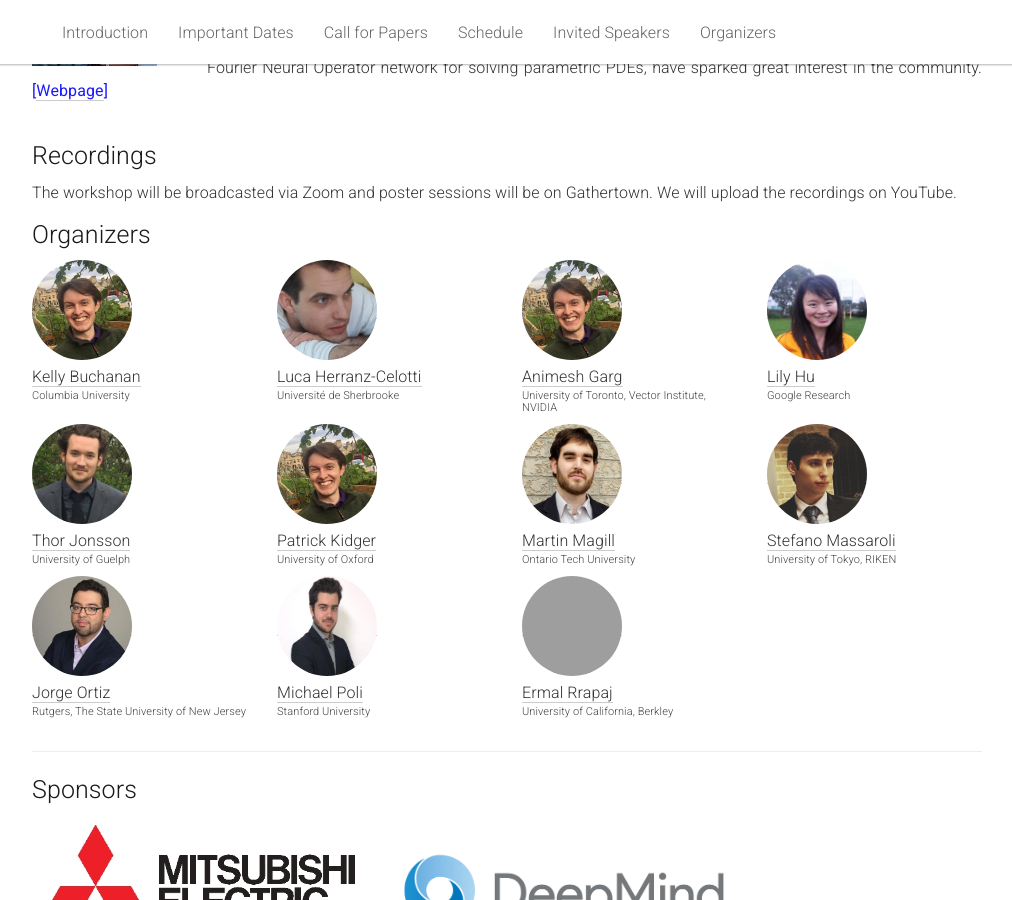
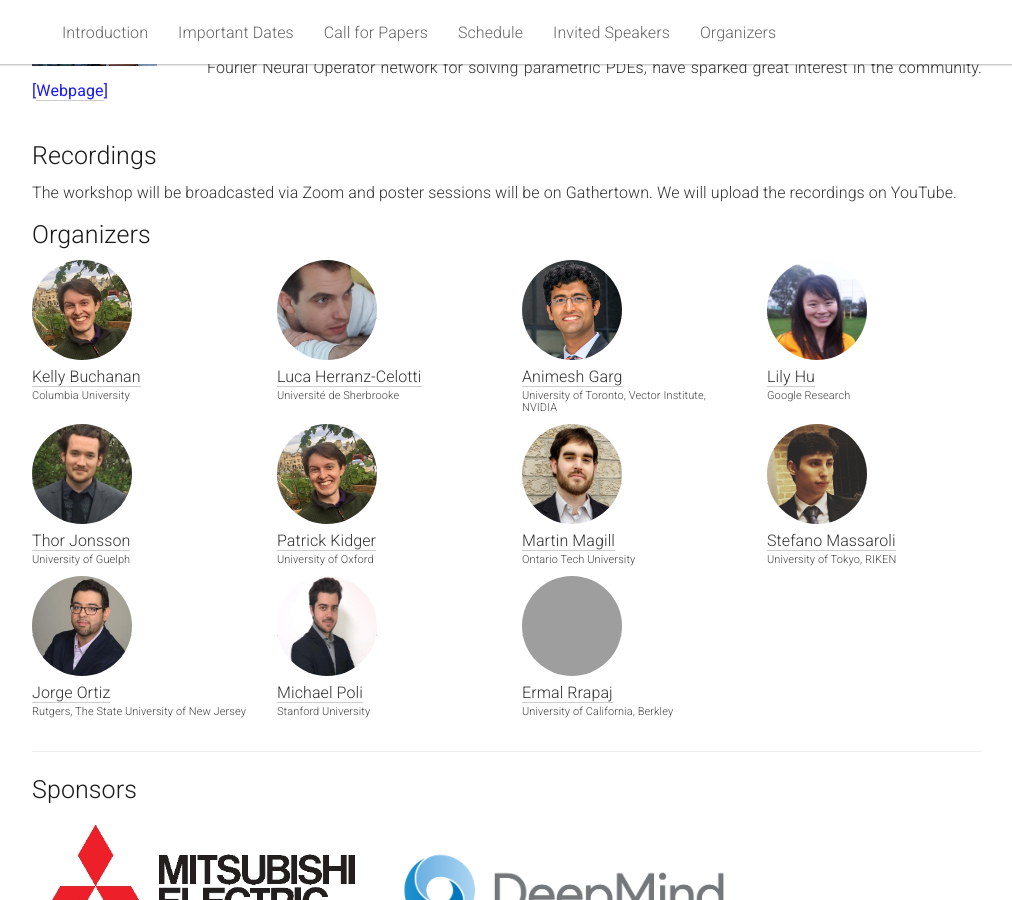
Before and after one commit to dl-de/dl-de.github.io, a Jekyll site: the page built from _pages/home.md, in a window 1280 px wide and 900 px high, scrolled down 3004 px. Shown: the whole window, without its empty margins (133-1145 px from the left). Built offline with Jekyll 4.4.1, drawn with Linux system fonts in a browser that asks for light colours; grey boxes are pictures that could not be loaded.

Commit message:
more photos

```diff
--- a/_pages/home.md
+++ b/_pages/home.md
@@ -287,7 +287,7 @@ The scope of the workshop spans topics at the intersection of DL and DEs, includ
 
   <div class="col-xs-3">
     <a href="kidger.site">
-      <img class="people-pic" src="{{ "/static/img/people/patrickkidger.jpg" | prepend:site.baseurl }}">
+      <img class="people-pic" src="{{ "/static/img/people/animeshgarg.jpg" | prepend:site.baseurl }}">
     </a>
     <div class="people-name">
       <a href="kidger.site">Animesh Garg</a>
@@ -361,7 +361,7 @@ The scope of the workshop spans topics at the intersection of DL and DEs, includ
 
   <div class="col-xs-3">
     <a href="https://zymrael.github.io/">
-      <img class="people-pic" src="{{ "/static/img/people/michaelpoli.PNG" | prepend:site.baseurl }}">
+      <img class="people-pic" src="{{ "/static/img/people/michaelpoli.png" | prepend:site.baseurl }}">
     </a>
     <div class="people-name">
       <a href="https://zymrael.github.io/">Michael Poli</a>
```
Also changed, not shown: static/img/people/animeshgarg.jpg (added), static/img/people/michaelpoli.png (renamed from static/img/people/michaelpoli.PNG).
